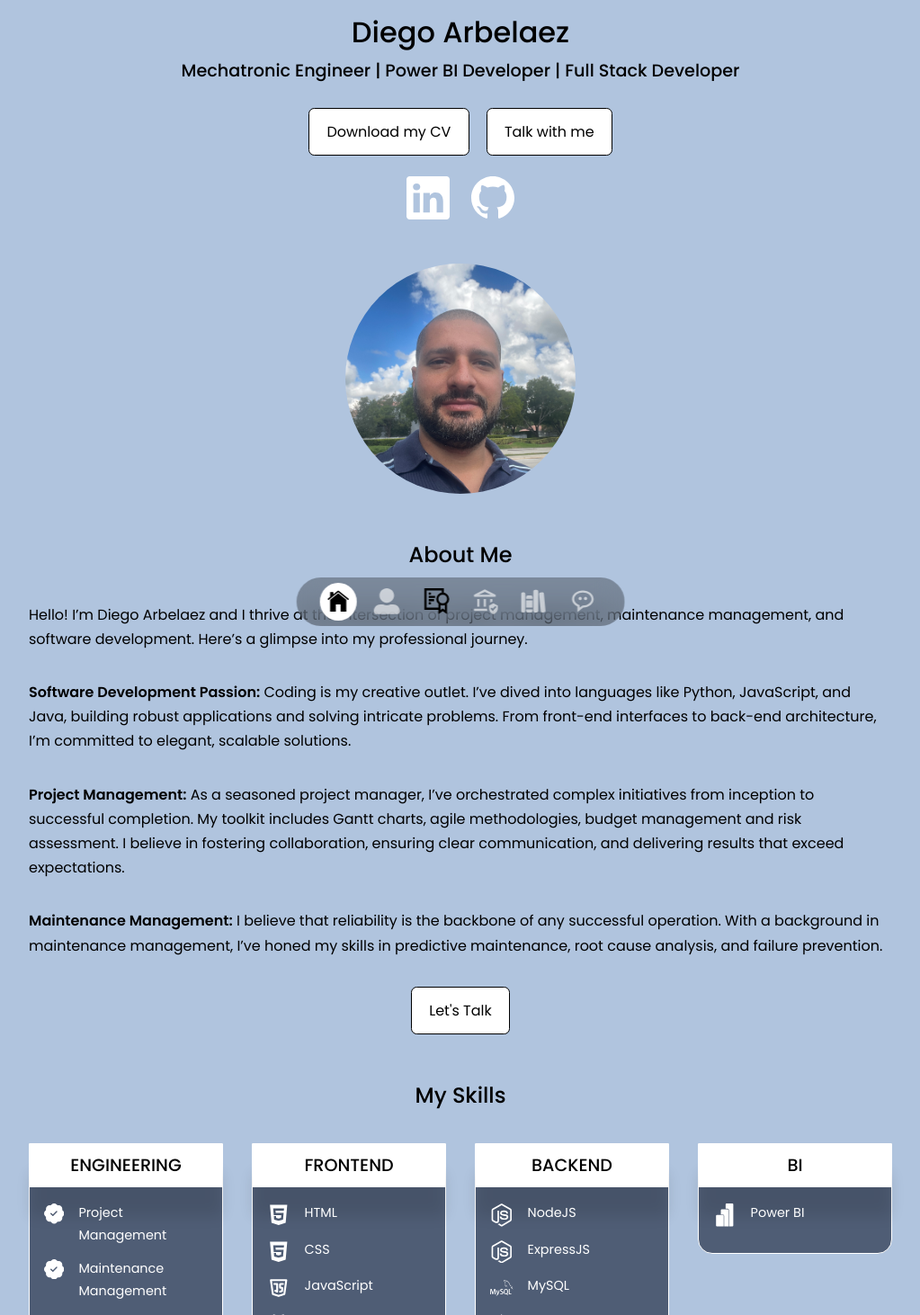
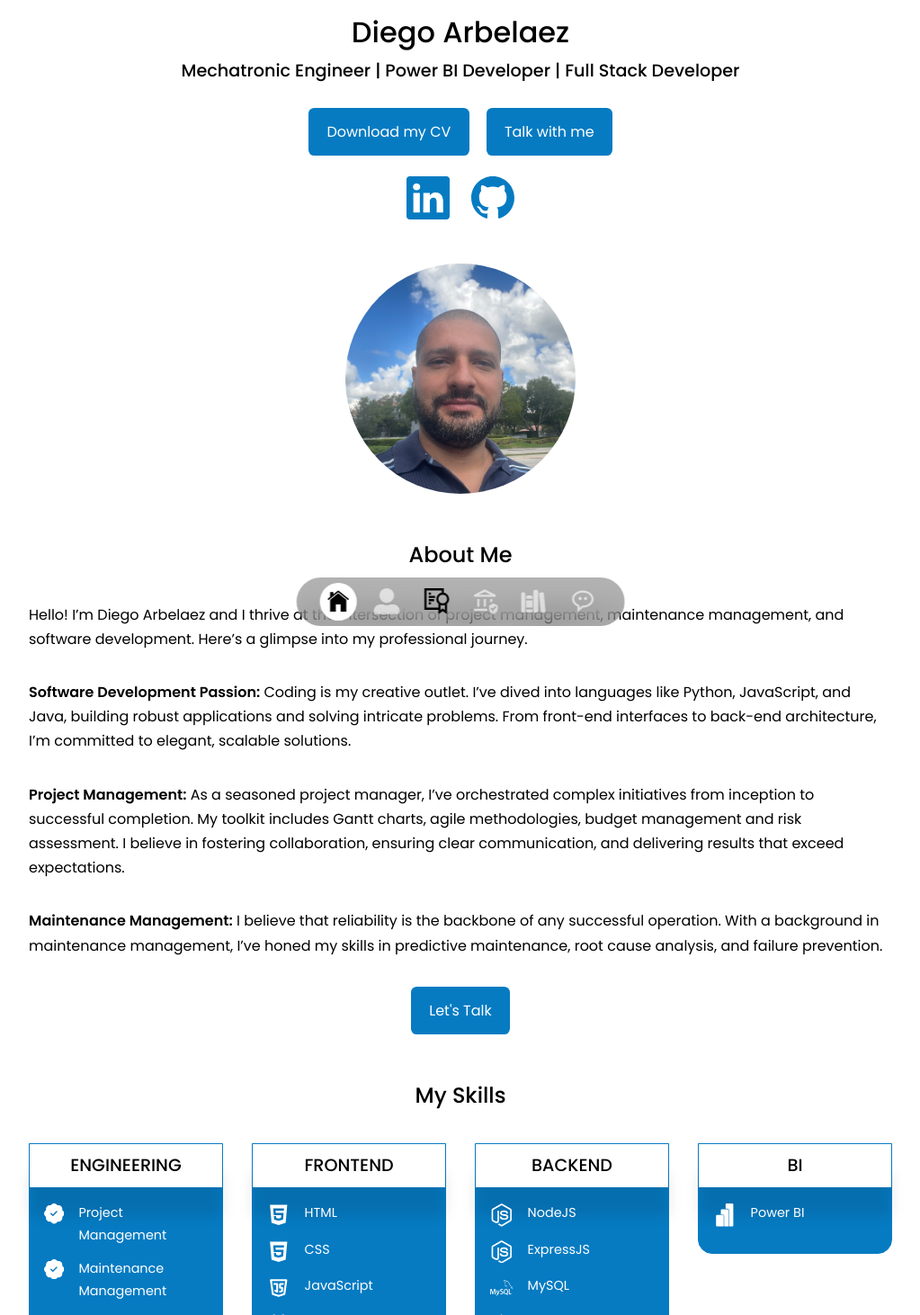
Before and after one commit to arbelaezdm/react-portfolio-website, a React (Create React App) app: page / in a window 1280 px wide. Shown: the part 88-1550 px from the top of the page at 90% size, without its empty margins (128-1151 px from the left). Built offline with nearby package versions, Linux system fonts and the light colour scheme.

Commit message:
design adjustment

```diff
--- a/src/components/about/about.css
+++ b/src/components/about/about.css
@@ -1,5 +1,5 @@
 .about__container p {
-  color: black;
+  color: white;
 }
 .about__cards {
   display: grid;
@@ -78,10 +78,7 @@
   margin-top: 2em;
 }
 
-.lets__talk a {
-  color: black;
-  border-color: black;
-}
+
 
 /* ================= MEDIA QUERIES (MEDIUM DEVICES - TABLETS) ==================== */
 @media screen and (max-width: 1024px) {
--- a/src/components/contact/Contact.jsx
+++ b/src/components/contact/Contact.jsx
@@ -11,11 +11,13 @@ const Contact = () => {
 
   const form = useRef();
 
-  const userName = useRef("")
-  const email = useRef("")
+  const userName = useRef("");
+  const email = useRef("");
 
   useEffect(() => {}, []);
 
+  const [nameError, setNameError] = useState(false);
+  const [emailError, setEmailError] = useState(false);
   const [errors, setErrors] = useState({});
   const [user, setUser] = useState({
     name: "",
@@ -31,16 +33,34 @@ const Contact = () => {
   // ============  HANDLE SUBMIT  ============
   const sendEmail = (e) => {
     e.preventDefault();
+    console.log(errors);
+    // ======= FORM VALIDATION ========
 
-    // ======= FORM VALIDATION ========
+    if (errors.name === "") {
+      setNameError(false);
+    } else {
+      setNameError(true);
+    }
+
+    if (errors.email === "") {
+      setEmailError(false);
+    } else {
+      setEmailError(true);
+    }
+
     if (errors.name === "" && errors.email === "") {
-      console.log("user added");
       userName.current.value = "";
       email.current.value = "";
-    } else {
-      console.log("NOK");
     }
+
+    // if (errors.name === "" && errors.email === "") {
+    //   console.log("user added");
+    // } else {
+    //   console.log("NOK");
+    // }
+
     setErrors(formValidation(user));
+
 
     // ======= SEND EMAIL WITH EMAILJS ==========
     // emailjs
@@ -102,6 +122,7 @@ const Contact = () => {
             placeholder="Your Full Name"
             onChange={handleInput}
             ref={userName}
+            className={nameError === true ? "name_error" : ""}
           />
           <div className="errors">
             {errors.name && <span>{errors.name}</span>}
@@ -112,6 +133,7 @@ const Contact = () => {
             placeholder="Your Email"
             onChange={handleInput}
             ref={email}
+            className={emailError === true ? "email_error" : ""}
           />
           <div className="errors">
             {errors.email && <span>{errors.email}</span>}
--- a/src/components/contact/contact.css
+++ b/src/components/contact/contact.css
@@ -59,6 +59,14 @@ textarea {
   font-size: 16px;
 }
 
+.name_error {
+  border-color: red;
+}
+
+.email_error {
+  border-color: red;
+}
+
 .errors {
   color: red;
 }
--- a/src/components/experience/experience.css
+++ b/src/components/experience/experience.css
@@ -3,20 +3,26 @@
   color: black;
 }
 
-.experience_description{
+.experience_description {
   display: grid;
   grid-template-columns: repeat(2, 1fr);
   gap: 2.5rem;
   margin-bottom: 2em;
 }
 
-.about_icon{
+.about_icon {
   font-size: 4em;
 }
 
 .about__card {
   justify-content: center;
   align-items: center;
+}
+
+.about__card:hover {
+  -webkit-box-shadow: -1px -1px 12px 4px rgba(152, 145, 153, 1);
+  -moz-box-shadow: -1px -1px 12px 4px rgba(152, 145, 153, 1);
+  box-shadow: -1px -1px 12px 4px rgba(152, 145, 153, 1);
 }
 
 .experiences__container {
@@ -41,6 +47,9 @@
 
 .experience:hover {
   transition: var(--transition);
+  -webkit-box-shadow: -1px -1px 12px 4px rgba(152, 145, 153, 1);
+  -moz-box-shadow: -1px -1px 12px 4px rgba(152, 145, 153, 1);
+  box-shadow: -1px -1px 12px 4px rgba(152, 145, 153, 1);
   background: transparent;
   border-color: black;
   cursor: default;
@@ -48,6 +57,7 @@
 
 .experience:hover .experience__list_icon {
   transition: var(--transition);
+
   color: black;
 }
 
--- a/src/components/header/Header.jsx
+++ b/src/components/header/Header.jsx
@@ -1,6 +1,6 @@
 import React from "react";
 import "./header.css";
-import Links from "./Links";
+import Links from "../links/Links";
 import ME from "../../assets/me-about.jpg";
 
 const Header = () => {
--- a/src/components/header/header.css
+++ b/src/components/header/header.css
@@ -13,33 +13,6 @@ header {
 
 .profession-text{
     font-size: 1.2em;
-}
-
-.container_links {
-    margin-top: 1.5rem;
-    display: flex;
-    gap: 1.2rem;
-    justify-content: center;
-}
-
-.container_links a {
-    color: black;
-    border-color: black;
-}
-
-
-/* ================ SOCIALS ===================== */
-.container_socials {
-    display: flex;
-    justify-content: center;
-    gap: 1.5rem;
-    font-size: 3em;
-    margin-top: 0.3em;
-}
-
-.social_links:hover {
-    transition: var(--transition);
-    color: black;
 }
 
 /* ================ ME ===================== */
--- a/src/components/header/Links.jsx
+++ b/src/components/links/Links.jsx
@@ -1,4 +1,5 @@
 import React from "react";
+import "../links/links.css"
 import CV from "../../assets/diegoarbelaezCV.pdf";
 import { BsLinkedin } from "react-icons/bs";
 import { BsGithub } from "react-icons/bs";
--- /dev/null
+++ b/src/components/links/links.css
@@ -0,0 +1,24 @@
+.container_links {
+  margin-top: 1.5rem;
+  display: flex;
+  gap: 1.2rem;
+  justify-content: center;
+}
+
+/* ================ SOCIALS ===================== */
+.container_socials {
+  display: flex;
+  justify-content: center;
+  gap: 1.5rem;
+  font-size: 3em;
+  margin-top: 0.3em;
+}
+
+.container_socials a {
+  color: var(--color-bg-variant);
+  transition: all 2s;
+}
+
+.container_socials a:hover {
+   color: blue;
+}
--- a/src/components/portfolio/portfolio.css
+++ b/src/components/portfolio/portfolio.css
@@ -79,6 +79,9 @@
 
 .portfolio__item:hover {
   border-color: black;
+  -webkit-box-shadow: -1px -1px 12px 4px rgba(152, 145, 153, 1);
+  -moz-box-shadow: -1px -1px 12px 4px rgba(152, 145, 153, 1);
+  box-shadow: -1px -1px 12px 4px rgba(152, 145, 153, 1);
   background: transparent;
   transition: var(--transition);
 }
--- a/src/components/skills/skills.css
+++ b/src/components/skills/skills.css
@@ -7,14 +7,17 @@
 .skill {
   background: var(--color-bg-variant);
   border-radius: 0 0 1em 1em;
-  border: 0.5px solid var(--color-primary);
+  border: 0.5px solid var(--color-border);
   height: fit-content;
   transition: var(--transition);
 }
 
 .skill:hover {
+  -webkit-box-shadow: -1px -1px 12px 4px rgba(152, 145, 153, 1);
+  -moz-box-shadow: -1px -1px 12px 4px rgba(152, 145, 153, 1);
+  box-shadow: -1px -1px 12px 4px rgba(152, 145, 153, 1);
   background: transparent;
-  border-color: black;
+  border-color: var(--color-border);
   cursor: default;
 }
 
@@ -44,7 +47,7 @@
 
 .skill:hover .skill__head {
   transition: var(--transition);
-  border-bottom: 0.5px solid black;
+  border-bottom: 0.5px solid var(--color-border);
 }
 
 .skill__head h3 {
--- a/src/index.css
+++ b/src/index.css
@@ -12,12 +12,13 @@
 }
 
 :root {
-  --color-bg: #b0c4de;
-  --color-bg-variant: #4f5d75;
+  --color-bg: white;
+  --color-bg-variant: #067bc2;
   --color-primary: #fff;
   --color-primary-variant: #fff(77, 181, 255, 0.4);
   --color-white: #fff;
   --color-light: rgba(255, 255, 255, 0.6);
+  --color-border: #067bc2;
 
   --transition: all 600ms ease;
 
@@ -88,32 +89,27 @@ a {
   transition: var(--transition);
 }
 
-/* a:hover {
+a:hover {
   color: var(--color-white);
-} */
+}
 
 .btn {
   width: max-content;
   display: inline-block;
-  color: black;
+  color: white;
   padding: 0.75rem 1.2rem;
   border-radius: 0.4rem;
   cursor: pointer;
-  border: 1px solid black;
+  border: 1px solid transparent;
   transition: var(--transition);
-  background-color: #fff;
+  background-color: #067bc2;
 }
 
 .btn:hover {
-  background: var(--color-white);
-  color: black;
-  border-color: transparent;
+  -webkit-box-shadow: -1px -1px 12px 4px rgba(152, 145, 153, 1);
+  -moz-box-shadow: -1px -1px 12px 4px rgba(152, 145, 153, 1);
+  box-shadow: -1px -1px 12px 4px rgba(152, 145, 153, 1);
 }
-
-/* .btn-primary {
-  background: var(--color-primary);
-  color: black;
-} */
 
 img {
   display: block;
```
